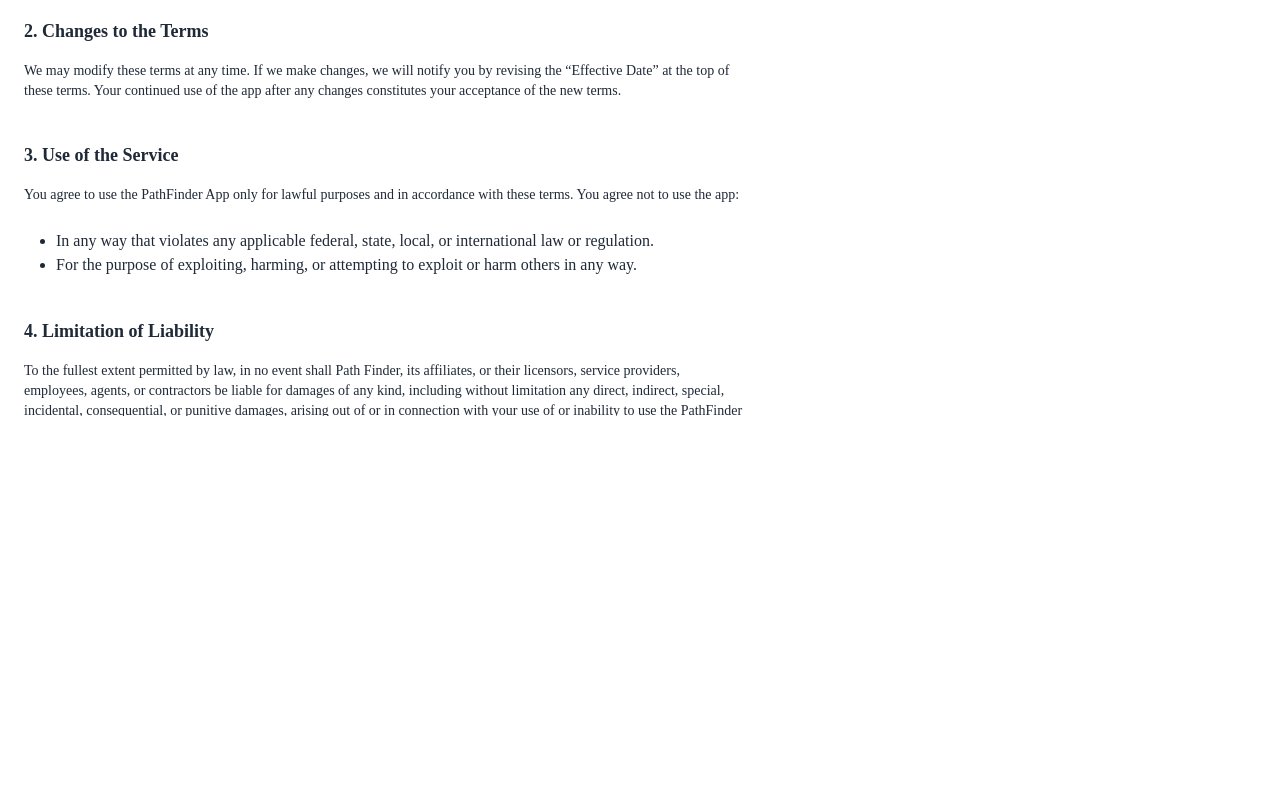
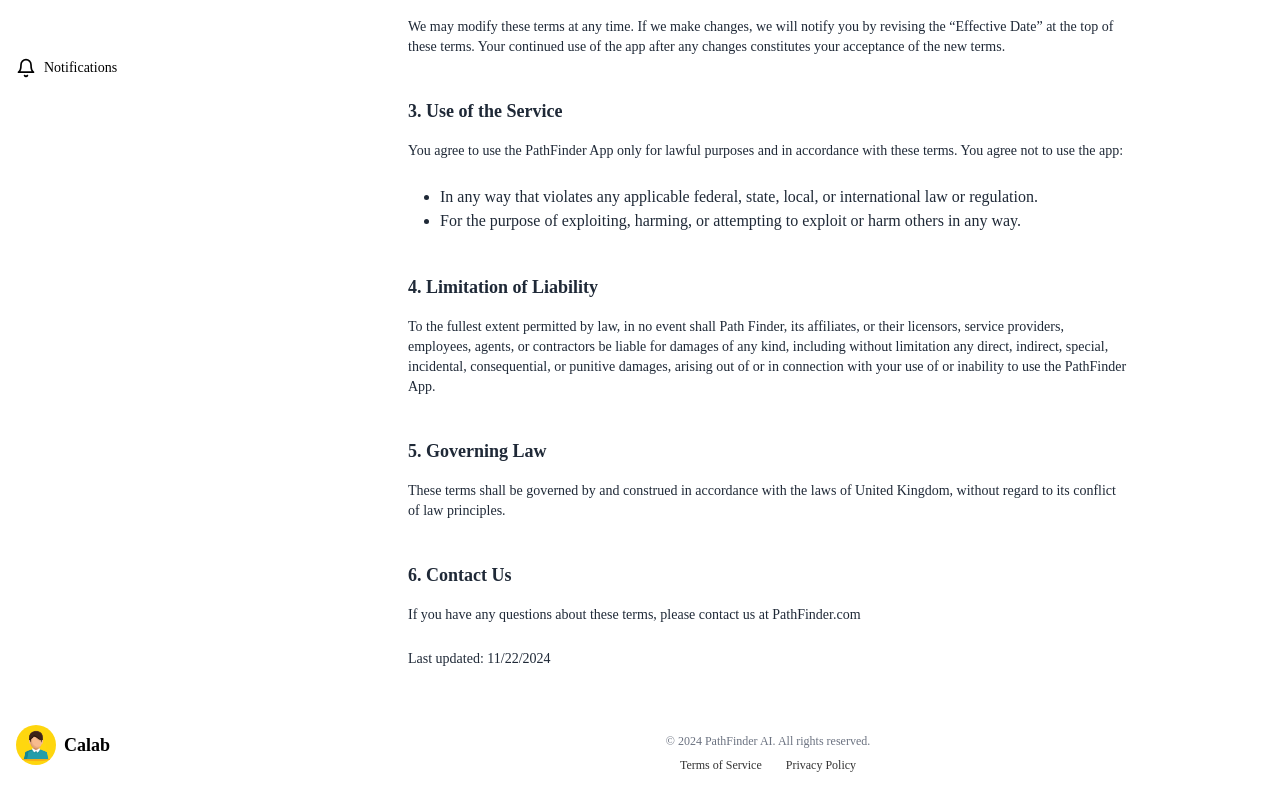
Before and after one commit to KGrim23/PathFinder_V1.0, a Next.js app: page /terms in a window 1280 px wide. Shown: the part 384-1173 px from the top of the page. Before the commit the page ends 800 px from the top, so only its background shows below. Built offline with nearby package versions, Linux system fonts and the light colour scheme; no server answers.

Commit message:
update terms and privacu pages

```diff
--- a/app/privacy-policy/page.tsx
+++ b/app/privacy-policy/page.tsx
@@ -4,6 +4,7 @@ import Sidebar from "../components/Sidebar";
 import Navbar from "../components/Navbar";
 import { TooltipProvider } from "@radix-ui/react-tooltip";
 import { useTheme } from "../components/ThemeContext";
+import Footer from "../components/Footer";
 
 const PrivacyPolicy: React.FC = () => {
   const [isSidebarOpen, setIsSidebarOpen] = useState(false);
@@ -28,21 +29,19 @@ const PrivacyPolicy: React.FC = () => {
   return (
     <TooltipProvider>
       <div
-        className={`grid h-screen w-full md:grid-cols-[auto_1fr] ${
+        className={`grid min-h-screen w-full md:grid-cols-[auto_1fr] ${
           isDarkMode ? "dark" : ""
         }`}
       >
-        {/* Mobile Sidebar */}
-        {isMobile && isSidebarOpen && <Sidebar />}
+        {!isMobile && <Sidebar />}
         <div className="flex flex-col h-full">
           <Navbar isMobile={isMobile} />
+
+          {/* Main Content */}
           <main className="flex-1 overflow-auto flex flex-col">
             <div className="max-w-3xl mx-auto p-2 text-gray-800 dark:text-gray-200">
               <div className="flex flex-col justify-center p-4 text-md">
                 <h1 className="text-xl font-bold mb-6">Privacy Policy</h1>
-                <p className="mb-6 text-sm">
-                  Last updated: {new Date().toLocaleDateString()}
-                </p>
 
                 <p className="mb-6 text-sm">
                   This Privacy Policy describes how PathFinder ("we," "us," or
@@ -114,9 +113,13 @@ const PrivacyPolicy: React.FC = () => {
                 <p className="mb-6">
                   If you have questions, contact us at PathFinder.com
                 </p>
+                <p className="mb-6 text-sm">
+                  Last updated: {new Date().toLocaleDateString()}
+                </p>
               </div>
             </div>
           </main>
+          <Footer />
         </div>
       </div>
     </TooltipProvider>
--- a/app/terms/page.tsx
+++ b/app/terms/page.tsx
@@ -4,6 +4,7 @@ import Sidebar from "../components/Sidebar";
 import Navbar from "../components/Navbar";
 import { TooltipProvider } from "@radix-ui/react-tooltip";
 import { useTheme } from "../components/ThemeContext";
+import Footer from "../components/Footer";
 
 const Terms: React.FC = () => {
   const [isSidebarOpen, setIsSidebarOpen] = useState(false);
@@ -28,24 +29,19 @@ const Terms: React.FC = () => {
   return (
     <TooltipProvider>
       <div
-        className={`grid h-screen w-full md:grid-cols-[auto_1fr] ${
+        className={`grid min-h-screen w-full md:grid-cols-[auto_1fr] ${
           isDarkMode ? "dark" : ""
         }`}
       >
-        {/* Mobile Sidebar */}
-        {isMobile && isSidebarOpen && <Sidebar />}
+        {!isMobile && <Sidebar />}
+        <div className="flex flex-col h-full">
+          <Navbar isMobile={isMobile} />
 
-        <div className="flex flex-col h-full">
-          {/* Render Navbar */}
-          <Navbar isMobile={isMobile} />
+          {/* Main Content */}
           <main className="flex-1 overflow-auto flex flex-col">
             <div className="max-w-3xl mx-auto p-2 text-gray-800 dark:text-gray-200">
               <div className="flex flex-col justify-center p-4 text-md">
                 <h1 className="text-xl font-bold mb-6">Terms of Service</h1>
-
-                <p className="mb-6 text-sm">
-                  Last updated: {new Date().toLocaleDateString()}
-                </p>
 
                 <p className="mb-6 text-sm">
                   Welcome to the PathFinder App! By using our services, you
@@ -122,9 +118,13 @@ const Terms: React.FC = () => {
                   If you have any questions about these terms, please contact us
                   at PathFinder.com
                 </p>
+                <p className="mb-6 text-sm">
+                  Last updated: {new Date().toLocaleDateString()}
+                </p>
               </div>
             </div>
           </main>
+          <Footer />
         </div>
       </div>
     </TooltipProvider>
```
